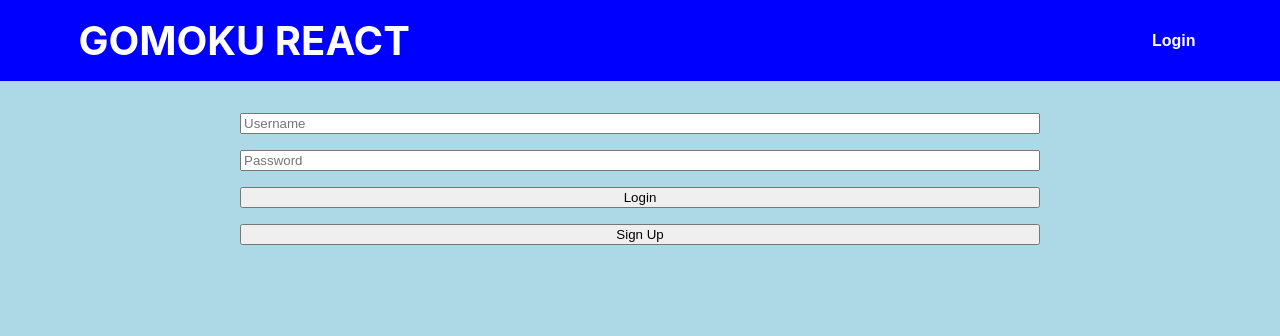
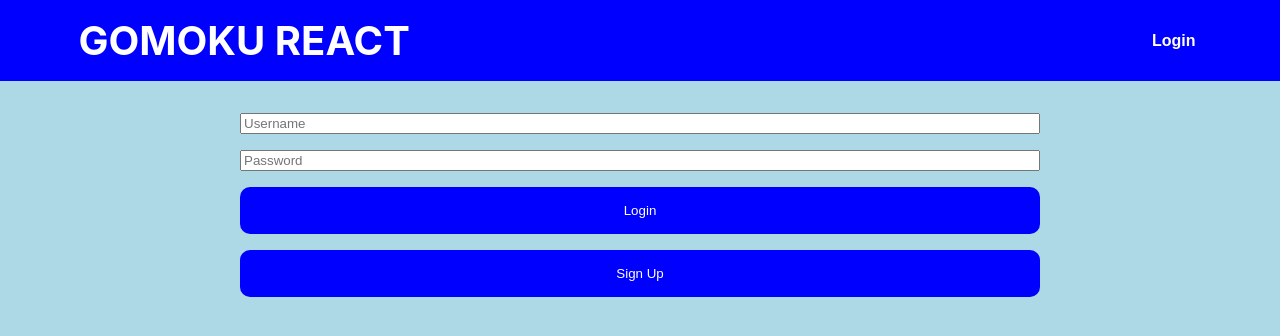
Before and after one commit to bld47282/gomoku-react, a React (Create React App) app: page /login in a window 1280 px wide. Shown: the top 336 px of the page. Built offline with nearby package versions, Linux system fonts and the light colour scheme.

Commit message:
Improve Button styling

```diff
--- a/src/components/Button.module.css
+++ b/src/components/Button.module.css
@@ -0,0 +1,7 @@
+.button {
+    background-color: blue;
+    color: white;
+    border: none;
+    padding: 1rem;
+    border-radius: 10px;
+}
```
